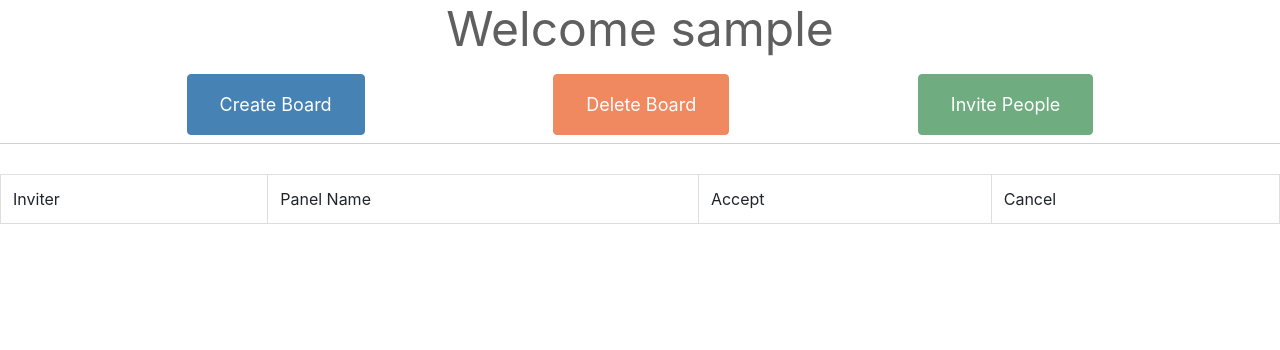
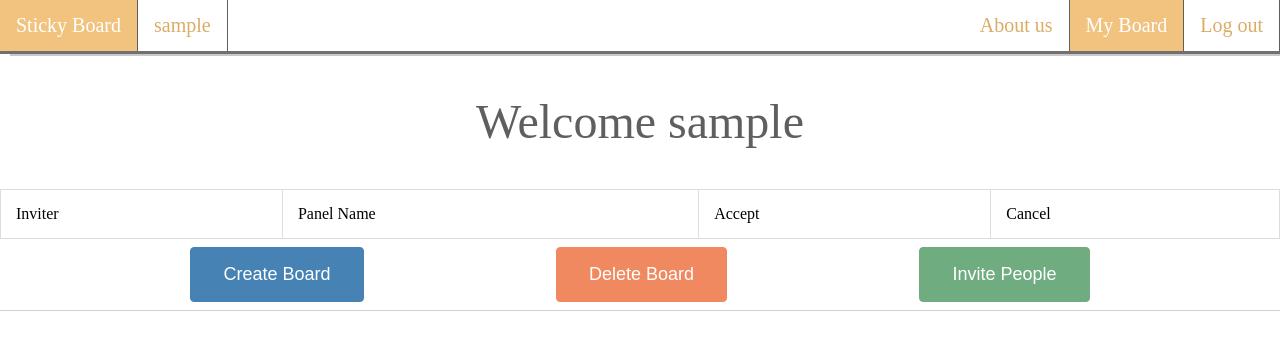
Before and after one commit to eric8607242/StickyBoard, a Django app: page /manageboard/ in a window 1280 px wide. Shown: the top 350 px of the page. Run offline with Django 3.2, Linux system fonts and the light colour scheme; the visitor is signed in with stand-in values (Sample User, id 1); data comes from the database, SQL or seed files in the repository; data that the repository does not hold is empty; some libraries are stand-ins or nearby versions.

Commit message:
version3

```diff
--- a/stickyboard/mainsite/views.py
+++ b/stickyboard/mainsite/views.py
@@ -29,8 +29,10 @@ def about(request):
 
 @login_required(login_url='/account/login/')
 def manageboard(request):
-    user = request.user
-    return render(request,"./mainsite/usermanage.html",{"user":user,"userboards":user.userboardid.all()})
+    current_user = None
+    if request.user.is_authenticated is True:
+        current_user = request.user
+    return render(request,"./mainsite/usermanage.html",{"user":current_user,"userboards":current_user.userboardid.all()})
 
 
 @csrf_exempt
--- a/stickyboard/static/css/board.css
+++ b/stickyboard/static/css/board.css
@@ -1,6 +1,6 @@
-/* .nav .nav-item {
-    border: 1px solid #dbac66;
-} */
+body{
+    margin:0 auto;
+}
 
 .welcome-section h1 {
     font-weight: normal;
@@ -153,9 +153,15 @@ a {
     color: #dbac66;
 }
 
+.board-container{
+    max-width: 1920px;
+}
+
 ul {
     display: flex;
+    flex-wrap: wrap;
     justify-content: flex-start;
+    align-content: space-around;
     list-style-type: none;
     margin: 0;
     padding: 0;
@@ -168,6 +174,7 @@ ul li {
     padding: 10px;
     margin-left: 20px;
     margin-right: 20px;
+    margin-bottom: 25px;
     min-width:280px;
     line-height:140px;
     font-size:40px;
@@ -196,6 +203,9 @@ th, td {
     padding: 15px;
 }
 
+.board-footer {
+}
+
 @media screen and (min-width:768px) {
 
 }
--- a/stickyboard/static/js/modal.js
+++ b/stickyboard/static/js/modal.js
@@ -3,6 +3,7 @@
 var create_modal = document.getElementById('createBoard');
 var create_btn = document.getElementById("create-btn");
 var create_span = document.getElementsByClassName("close")[0];
+var create_cancel = document.getElementsByClassName("cancel-btn")[0];
 
 create_btn.onclick = function() {
     create_modal.style.display = "block";
@@ -12,10 +13,8 @@ create_span.onclick = function() {
     create_modal.style.display = "none";
 }
 
-window.onclick = function(event) {
-    if (event.target == create_modal) {
-        create_modal.style.display = "none";
-    }
+create_cancel.onclick = function() {
+    create_modal.style.display = "none";
 }
 
 /* delete-modal stuff */
@@ -23,6 +22,7 @@ window.onclick = function(event) {
 var delete_modal = document.getElementById('deleteBoard');
 var delete_btn = document.getElementById("delete-btn");
 var delete_span = document.getElementsByClassName("close")[1];
+var delete_cancel = document.getElementsByClassName("cancel-btn")[1];
 
 delete_btn.onclick = function() {
     delete_modal.style.display = "block";
@@ -32,10 +32,8 @@ delete_span.onclick = function() {
     delete_modal.style.display = "none";
 }
 
-window.onclick = function(event) {
-    if (event.target == delete_modal) {
-        delete_modal.style.display = "none";
-    }
+delete_cancel.onclick = function() {
+    delete_modal.style.display = "none";
 }
 
 /* invite-modal stuff */
@@ -43,6 +41,7 @@ window.onclick = function(event) {
 var invite_modal = document.getElementById('invite');
 var invite_btn = document.getElementById("invite-btn");
 var invite_span = document.getElementsByClassName("close")[2];
+var invite_cancel = document.getElementsByClassName("cancel-btn")[2];
 
 invite_btn.onclick = function() {
     invite_modal.style.display = "block";
@@ -52,8 +51,14 @@ invite_span.onclick = function() {
     invite_modal.style.display = "none";
 }
 
+invite_cancel.onclick = function() {
+    invite_modal.style.display = "none";
+}
+
 window.onclick = function(event) {
-    if (event.target == invite_modal) {
+    if (event.target == delete_modal || event.target == create_modal || event.target == invite_modal) {
+        create_modal.style.display = "none";
+        delete_modal.style.display = "none";
         invite_modal.style.display = "none";
     }
 }
--- a/stickyboard/templates/mainsite/usermanage.html
+++ b/stickyboard/templates/mainsite/usermanage.html
@@ -1,6 +1,7 @@
 {% load static %}
 <!DOCTYPE html>
 <html lang="en">
+
 <head>
     {% load static %}
     <meta charset="utf-8">
@@ -8,24 +9,55 @@
         Choose the stickyBoard you want
     </title>
     <script type="text/javascript" src="{% static 'js/jQuery.min.js' %}"></script>
-        <script type="text/javascript" src="{% static 'js/bootstrap.min.js' %}"></script>
-        <link href="{% static 'css/bootstrap.min.css' %}" rel="stylesheet"/>
+    <!-- <script type="text/javascript" src="{% static 'js/bootstrap.min.js' %}"></script> -->
+    <link href="{% static 'css/nav.css' %}" rel="stylesheet" />
     <link href="{% static 'css/board.css' %}" rel="stylesheet" />
+
 </head>
+
 <body>
+    <header>
+        <div class="topnav" id="myTopnav">
+            <a href="{% url 'mainsite:home' %}">Sticky Board</a>
+            {% if user %}
+            <a>{{user}}</a>
+            <a href="{% url 'userauth:logout' %}">Log out</a>
+            <a href="{% url 'mainsite:manageboard' %}" class="menu-active">My Board</a>
+            {% else %}
+            <a href="{% url 'userauth:login' %}">Login</a>
+            <a href="{% url 'userauth:signup' %}">Sign up</a>
+            {% endif %}
+            <a href="{% url 'mainsite:about' %}">About us</a>
+            <a href="javascript:void(0);" class="icon" onclick="responsive_nav()">
+                <i class="fa fa-bars"></i>
+            </a>
+        </div>
+    </header>
     <section class="welcome-section">
         <h1> Welcome {{user}} </h1>
+        <div class="board-footer">
+            <table id="invitation">
+                <tbody id="invitation_table">
+                    <tr>
+                        <td>Inviter</td>
+                        <td>Panel Name</td>
+                        <td>Accept</td>
+                        <td>Cancel</td>
+                    </tr>
+                    <tbody>
+            </table>
+        </div>
     </section>
     <div class="btn-container">
         <!-- Trigger/Open The Modal -->
         <div class="btn-item">
-                <button id = "create-btn" class="create-btn modal-btn">Create Board</button>
+            <button id="create-btn" class="create-btn modal-btn">Create Board</button>
         </div>
         <div class="btn-item">
-                <button id = "delete-btn" class="delete-btn modal-btn">Delete Board</button>
+            <button id="delete-btn" class="delete-btn modal-btn">Delete Board</button>
         </div>
         <div class="btn-item">
-                <button id = "invite-btn" class="invite-btn modal-btn">Invite People</button>
+            <button id="invite-btn" class="invite-btn modal-btn">Invite People</button>
         </div>
     </div>
     <!-- Create Modal -->
@@ -33,7 +65,7 @@
         <div class="modal-content">
             <span class="close">&times;</span>
             <div class="modal-title">
-                    <h5 id="exampleModalCenterTitle">Board</h5>
+                <h5 id="exampleModalCenterTitle">Create Board</h5>
             </div>
             <div class="modal-body">
                 <label for="titleInput">Board Name</label>
@@ -59,7 +91,7 @@
         <div class="modal-content">
             <span class="close">&times;</span>
             <div class="modal-title">
-                    <h5 id="exampleModalCenterTitle">Board</h5>
+                <h5 id="exampleModalCenterTitle">Delete Board</h5>
             </div>
             <div class="modal-body">
                 <label for="titleInput">Board Name You want to delete</label>
@@ -89,8 +121,6 @@
             <div class="modal-body">
                 <label for="panel_name">Panel Name</label>
                 <input type="text" class="form-control" id="panel_name" />
-                    <label for="my_name">My Name</label>
-                    <input type="text" class="form-control" id="my_name" />
                 <label for="friend_name"> Friend Name</label>
                 <input type="text" class="form-control" id="friend_name" />
             </div>
@@ -98,7 +128,7 @@
                 <div class="modal-footer">
                     <input type="hidden" name="csrfmiddlewaretoken" value="csQlTGtPo2QBczKwLgBBahzhoSa0rQ5lhovi8NWR5Y3qddO89zAvIzd1Y2ibWvmu">
                     <div class="modal-btn-div">
-                            <button type="submit" class="modal-btn create-btn">Invite</button>
+                        <button type="submit" class="invite-btn modal-btn">Invite</button>
                     </div>
                     <div class="modal-btn-div">
                         <button id="closeBoard3" type="button" class="modal-btn cancel-btn" data-dismiss="modal">Cancel</button>
@@ -107,26 +137,19 @@
             </form>
         </div>
     </div>
-        <div>
-            <ul class='nav' id="panel-container">
+
+    <div class = "board-container">
+        <ul id="panel-container">
             {% for board in userboards %}
-                    <li class="nav-item">
-                        <a href="{% url 'board:directboard' board.board_name board.id %}" class="nav-link" > {{board.board_name}} </a>
+            <li>
+                <a href="{% url 'board:directboard' board.board_name board.id %}"> {{board.board_name}} </a>
             </li>
             {% endfor %}
         </ul>
-            <table id="invitation" class="table">
-                <tbody id="invitation_table">
-                    <tr>
-                        <td>Inviter</td>
-                        <td>Panel Name</td>
-                        <td>Accept</td>
-                        <td>Cancel</td>
-                    </tr>
-                <tbody>
-            </table>
     </div>
 </body>
-    <script type="text/javascript" src="{% static 'js/model.js' %}"></script>
+<script type="text/javascript" src="{% static 'js/nav.js' %}"></script>
+<script type="text/javascript" src="{% static 'js/modal.js' %}"></script>
 <script type="text/javascript" src="{% static 'js/panel.js' %}"></script>
+
 </html>
```
Also changed, not shown: stickyboard/templates/mainsite/about.html (line endings or trailing spaces). Lines whose indentation alone changed are shown as unchanged.
